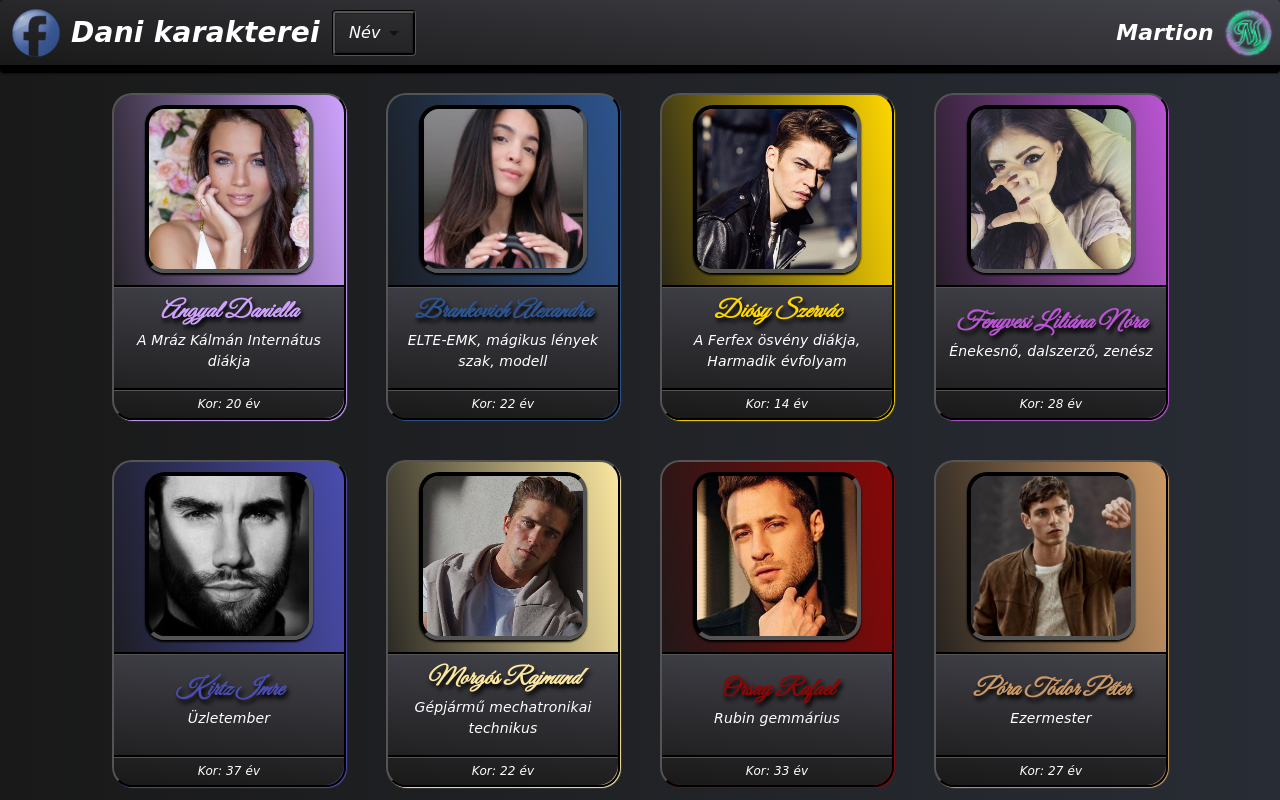
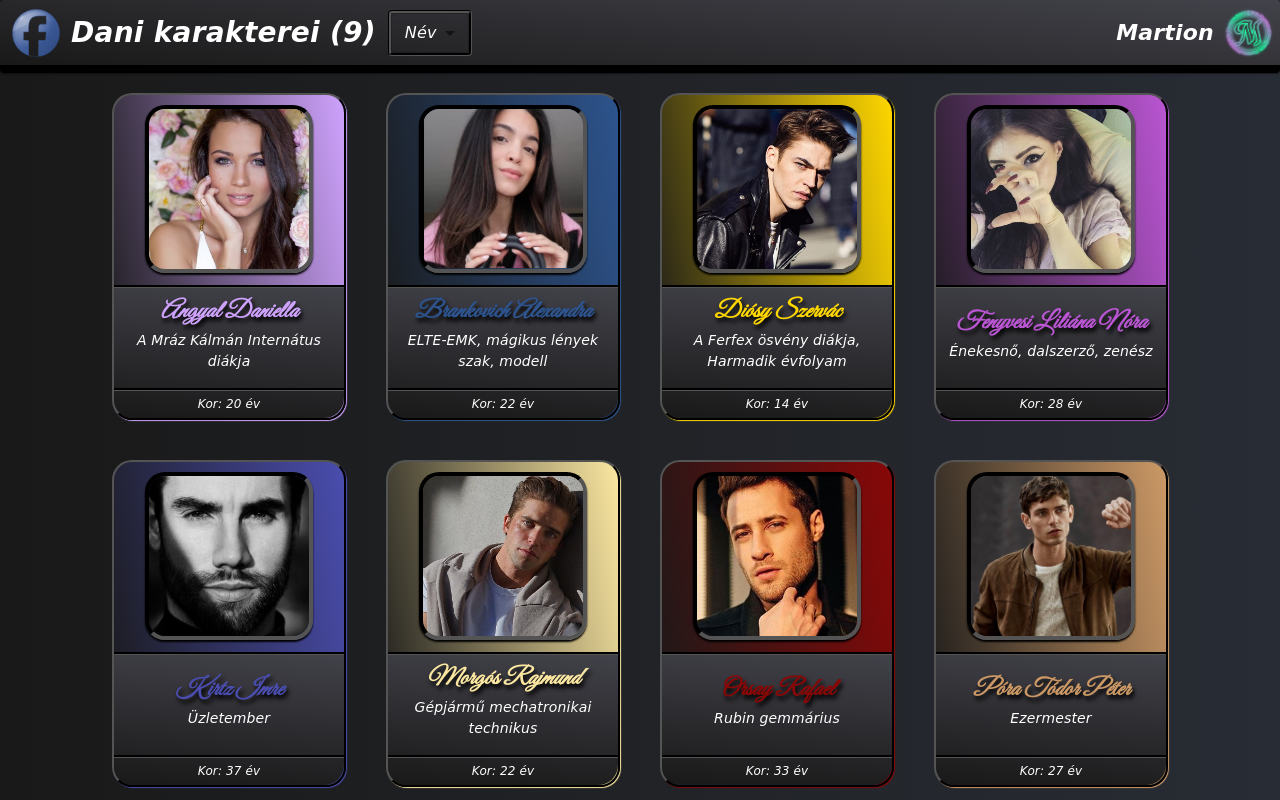
Before and after one commit to DanielWiera/DaniCharactersMartion, a React (Create React App) app: page / in a window 1280 px wide. Shown: the top 800 px of the page. Built offline with nearby package versions, Linux system fonts and the light colour scheme; the HTML template or start-up script is replaced by a standard one.

Commit message:
Add files via upload

```diff
--- a/src/components/header/index.jsx
+++ b/src/components/header/index.jsx
@@ -6,9 +6,10 @@ import Select from '@mui/material/Select';
 import MenuItem from '@mui/material/MenuItem';
 import Toolbar from '@mui/material/Toolbar';
 
-export const Header = ({ orders, currentOrder, setOrder }) => {
+export const Header = ({ orders, characterCount, currentOrder, setOrder }) => {
     const martionURL = "http://martion.alomvilag.hu/"
     const facebookURL = "https://www.facebook.com/daniel.k.kiss.7/"
+    console.log(characterCount)
 
     const changeOrder = (e) => {
         setOrder(e.target.value);
@@ -48,7 +49,7 @@ export const Header = ({ orders, currentOrder, setOrder }) => {
                             textAlign: "right",
                             color: "white",
                             display: "flex",
-                            minWidth: "275px"
+                            minWidth: "350px"
                         }}
                     >
                         <img src="images/facebooklogo.png"
@@ -69,7 +70,7 @@ export const Header = ({ orders, currentOrder, setOrder }) => {
                                 marginLeft: "10px",
                             }}
                         >
-                            Dani karakterei
+                            {`Dani karakterei (${characterCount})`}
                         </Typography>
                     </Link>
                     <Toolbar title="Sorrend" style={{padding: 0, marginLeft: "12px"}}>
```
